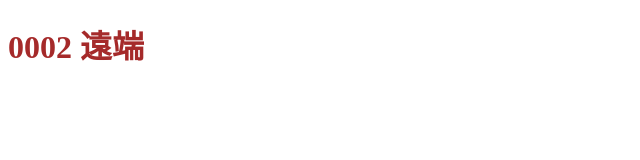
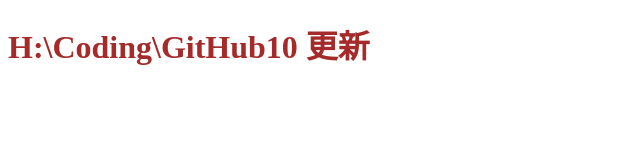
Before and after one commit to JangMingan/00033, a plain HTML site: page Index.html in a window 1280 px wide. Shown: the whole page, without its empty margins (0-640 px from the left). Drawn offline with Linux system fonts and the light colour scheme.

Commit message:
H:\Coding\GitHub10 更新

```diff
--- a/Index.html
+++ b/Index.html
@@ -10,7 +10,7 @@
 </head>
 
 <body>
-    <h1>0002 遠端</h1>
+    <h1>H:\Coding\GitHub10 更新</h1>
 
 </body>
 </html>
```
